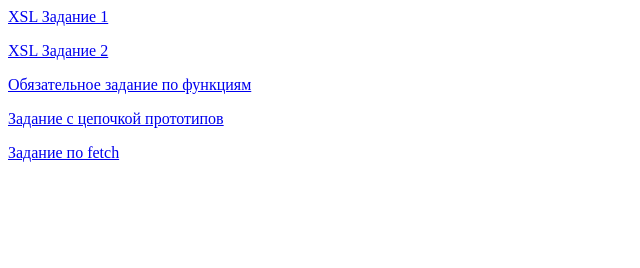
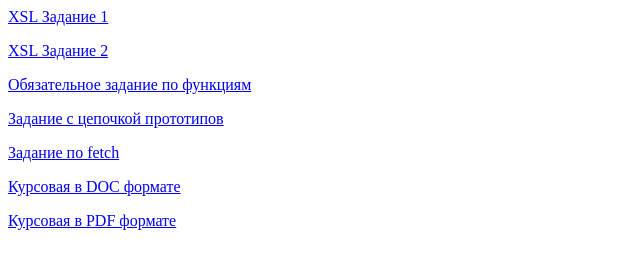
Before and after one commit to direva/direva.github.io, a plain HTML site: page index.html in a window 1280 px wide. Shown: the whole page, without its empty margins (0-640 px from the left). Drawn offline with Linux system fonts and the light colour scheme.

Commit message:
Добавлена курсовая

```diff
--- a/index.html
+++ b/index.html
@@ -8,5 +8,7 @@
     <p><a href="https://kodaktor.ru/?!=_func_bf362">Обязательное задание по функциям</a></p>
     <p><a href="protochain-task/index.html">Задание с цепочкой прототипов</a></p>
     <p><a href="fetch-task/index.html">Задание по fetch</a></p>
+    <p><a href="materials/курсоваяРева.doc">Курсовая в DOC формате</a></p>
+    <p><a href="materials/курсоваяРева.pdf">Курсовая в PDF формате</a></p>
   </body>
 </html>
```
Also changed, not shown: 2 other files.
